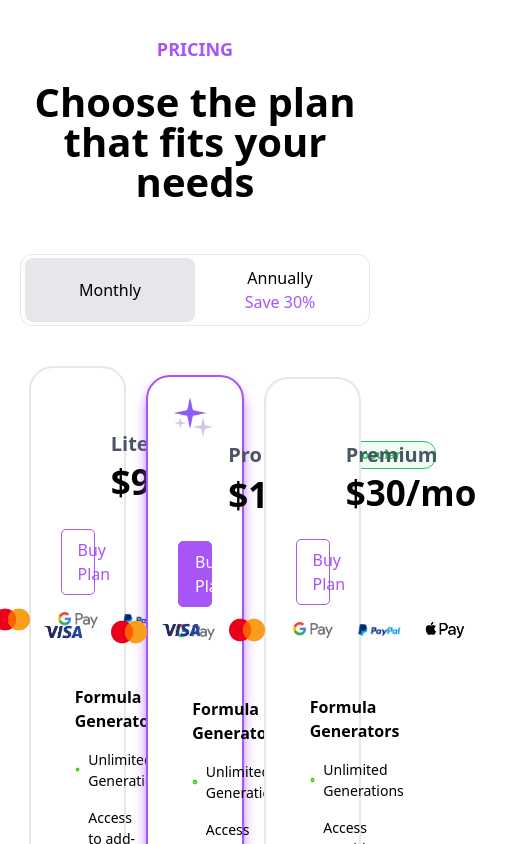
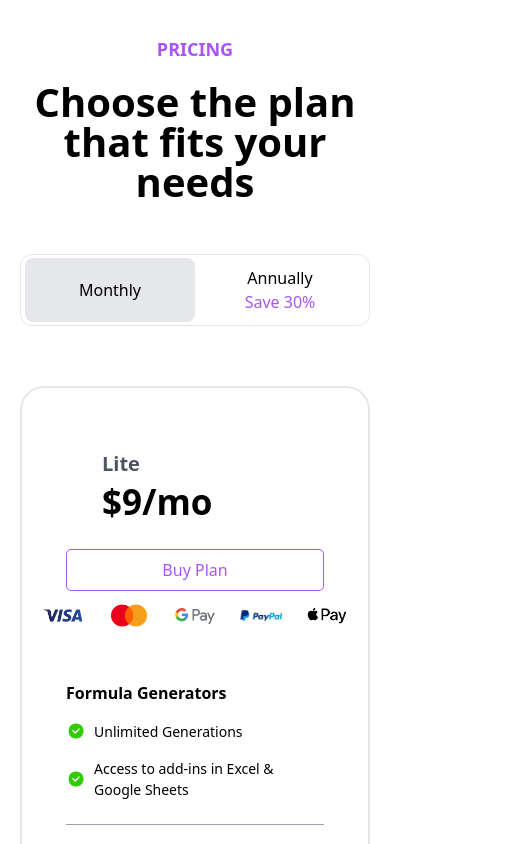
Before and after one commit to sampahallen/pricing-table, a React (Vite) app: page / in a window 390 px wide. Shown: the top 844 px of the page, 507 px wide, since content can reach past the window. Built offline with nearby package versions, Linux system fonts and the light colour scheme.

Commit message:
Update Cards component for responsive padding and layout adjustments

```diff
--- a/src/components/Cards.jsx
+++ b/src/components/Cards.jsx
@@ -17,14 +17,14 @@ const Cards = () => {
         setplans(updated)
     }
   return (
-    <section className="flex flex-row flex-wrap gap-5 items-center justify-center my-10">
+    <section className="flex flex-row flex-wrap gap-5 items-center justify-center my-10 sm:p-0 p-5">
       {plans.map((plan, index) => (
         <motion.div
             whileHover={{scale: 1.01}}
             whileTap={{scale: 0.95}}
             key={index}
             onClick={() => handleActiveChange(index)}
-          className={`flex flex-col rounded-3xl p-11 w-full  max-w-[25%] bg-white ${
+          className={`flex flex-col rounded-3xl p-11 w-full  sm:max-w-[24%] bg-white ${
             plan.isActive === true ? "border-2 shadow-lg shadow-purple-500 border-purple-500" : "border-2"
           } cursor-pointer relative`}
         >
@@ -98,7 +98,7 @@ const Cards = () => {
               </ul>
               {
                 offerIndex < plan.offers.length -1 && (
-                    <hr className="border-t border-gray-400 my-4"/>
+                    <hr className="border-t border-gray-400 "/>
                 )
               }
 
```
